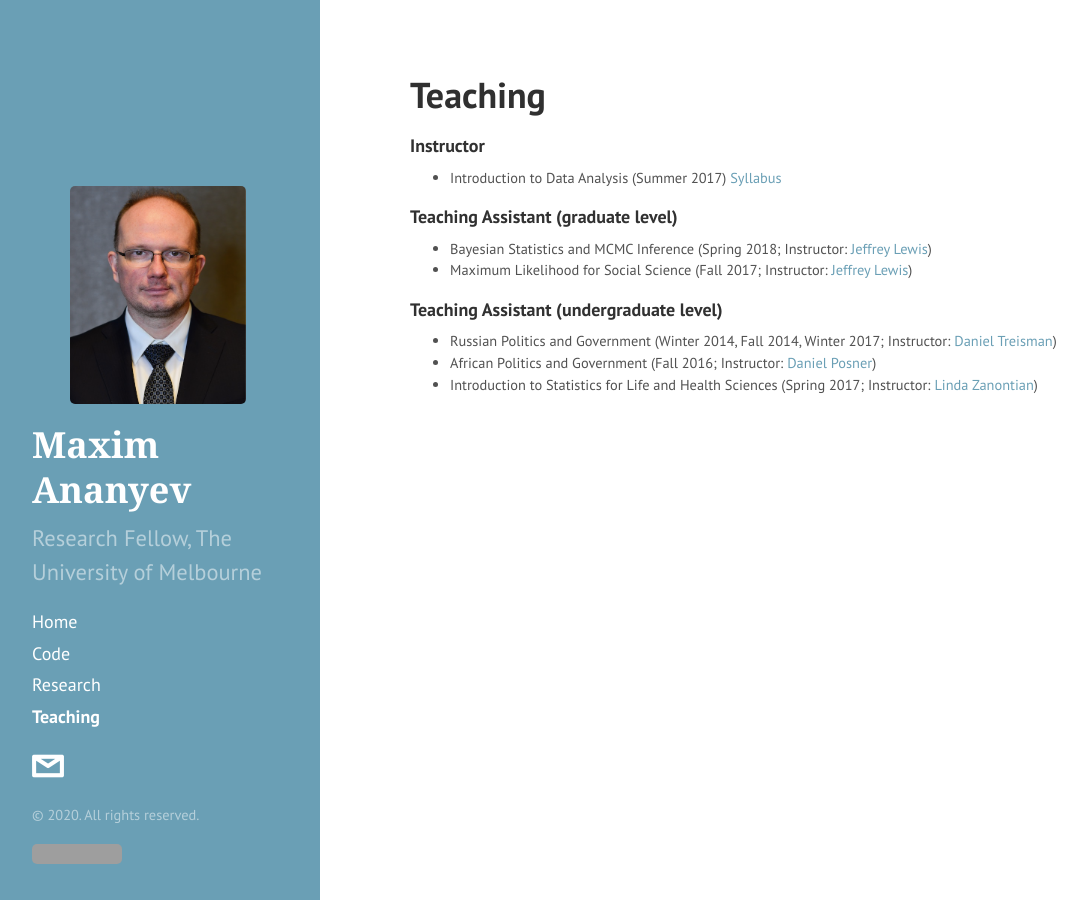
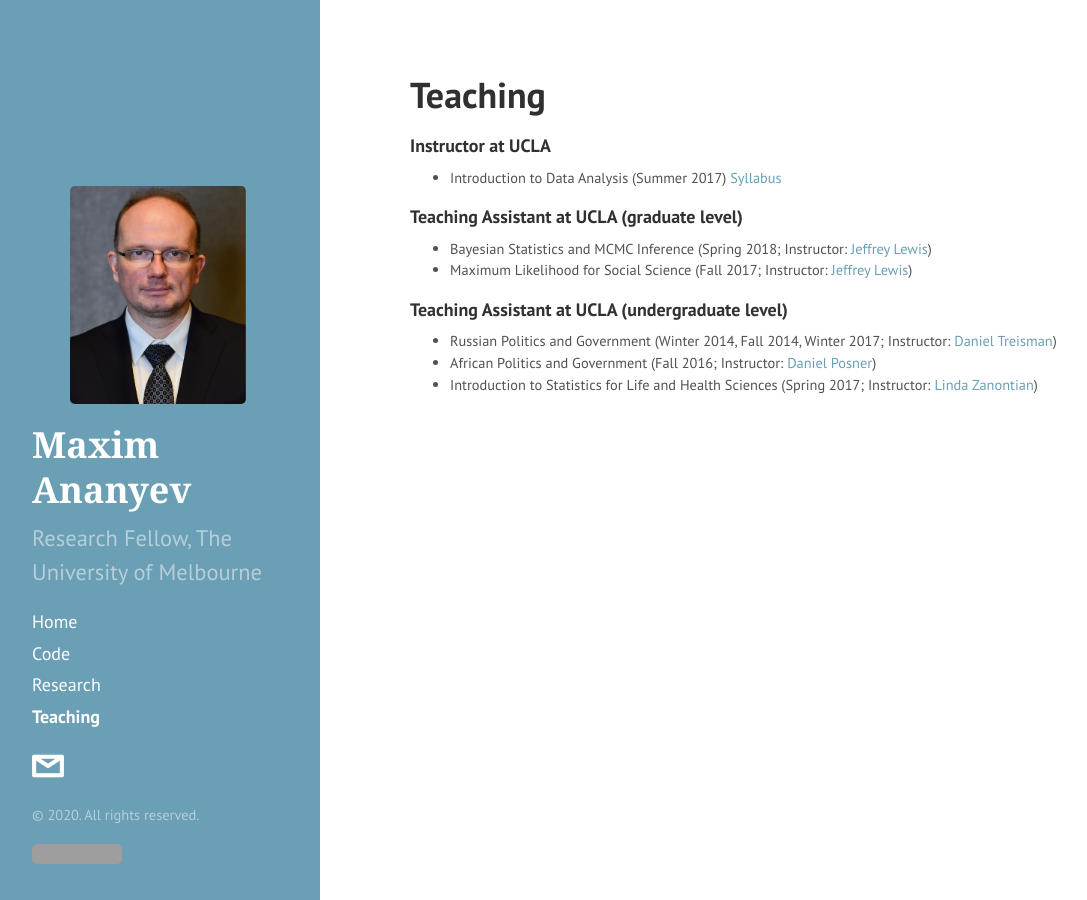
Before and after one commit to avtishin/avtishin.github.io, a Jekyll site: the page built from teaching.md, in a window 1280 px wide. Shown: the whole page, without its empty margins (4-1091 px from the left). Built offline with Jekyll 4.4.1, drawn with Linux system fonts in a browser that asks for light colours; Markdown is read by kramdown in place of the engine named in the settings; comment, search, counter and statistics services are not loaded; grey boxes are pictures that could not be loaded.

Commit message:
small updates of teaching and index

```diff
--- a/teaching.md
+++ b/teaching.md
@@ -2,14 +2,14 @@
 layout: page
 title: Teaching
 ---
-#### Instructor
+#### Instructor at UCLA
 * Introduction to Data Analysis (Summer 2017) [Syllabus](assets/ps6syllabus17.pdf)
 
-#### Teaching Assistant (graduate level)
+#### Teaching Assistant at UCLA (graduate level)
 * Bayesian Statistics and MCMC Inference (Spring 2018; Instructor: [Jeffrey Lewis](http://www.sscnet.ucla.edu/polisci/faculty/lewis/))
 * Maximum Likelihood for Social Science (Fall 2017; Instructor: [Jeffrey Lewis](http://www.sscnet.ucla.edu/polisci/faculty/lewis/))
 
-#### Teaching Assistant (undergraduate level)
+#### Teaching Assistant at UCLA (undergraduate level)
 * Russian Politics and Government (Winter 2014, Fall 2014, Winter 2017; Instructor: [Daniel Treisman](https://www.danieltreisman.org/))
 * African Politics and Government (Fall 2016; Instructor: [Daniel Posner](http://danielnposner.com/))
 * Introduction to Statistics for Life and Health Sciences (Spring 2017; Instructor: [Linda Zanontian](http://www.stat.ucla.edu/~linda.zanontian))
```
Also changed, not shown: index.md (+1 -1 lines).
